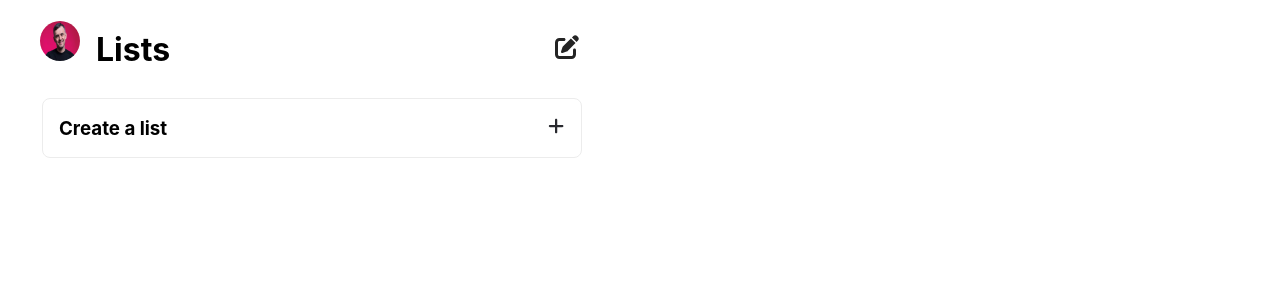
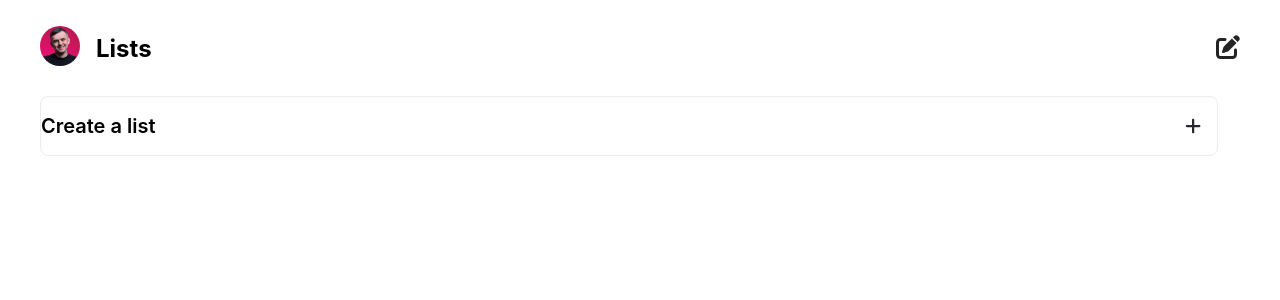
Before and after one commit to nicky-z/Whop-Frontend, a React (Create React App) app: page / in a window 1280 px wide. Shown: the top 300 px of the page. Built offline with nearby package versions, Linux system fonts and the light colour scheme.

Commit message:
added webpack to support svgs; aligned homepage header, aligned edit page header

```diff
--- a/src/App.css
+++ b/src/App.css
@@ -3,37 +3,53 @@
   text-align: left;
   display:flex;
   flex-direction: column;
+  margin-left: 40px;
 
 }
 .Header-Container{
   display:flex;
-  width: 619px;
+  /*width: 619px;*/
+  width: 100%;
   height:96px;
+  align-items: center;
+  justify-content: space-between;
 }
 .Header-Title{
-  flex:4;
-  color:black;
+  display: flex;
 }
+
+.Header-Text {
+  display: flex;
+  align-items: center;
+  font-size: 24px;
+  font-weight: bold;
+}
+
 .avatar{
   height:40px;
   width:40px;
   border-radius:20px;
-  margin-left:40px;
+  object-fit: cover;
   margin-right:16px;
-
 }
 .createBtn{
   padding-right:40px;
 }
+
+.createlist {
+  display:flex;
+  align-items: center;
+  font-family: 'Inter';
+  font-style: normal;
+font-weight: 600;
+font-size: 20px;
+}
+
 .Item-Container{
   display: flex;
-  position: relative;
-  justify-content: center;
-  align-items: center;
-  width:540px;
+  justify-content: space-between;
+  width: 95%;
   height: 60px;
-  padding-left:16px;
-  margin-left:40px;
   /* my code
   border-width:1px;
   border-style:solid;
@@ -44,15 +60,14 @@
   border-radius: 8px;
 }
 .Item-Title-Box {
-  flex:5;
-  min-width: 100;
   white-space: nowrap;
   overflow:hidden;
   text-overflow: ellipsis;
 }
 .plusLogo{
-  margin-left:16px;
-  margin-right:16px;
+  padding-right:16px;
+  display: flex;
+  align-items: center;
 }
 .Item-Container:hover{
   box-shadow: 0px 2px 10px rgba(0, 0, 0, 0.08);
@@ -61,6 +76,16 @@
   background: #F4F4F4;
 
 }
+.backIcon {
+  width: 18px;
+  height: 18px;
+  object-fit: cover;
+}
+
+.createInput {
+  width: 90%;
+}
+
 input{
   caret-color: rgb(46, 205, 233);
   font-family:-apple-system, BlinkMacSystemFont, 'Segoe UI', Roboto, Oxygen, Ubuntu, Cantarell, 'Open Sans', 'Helvetica Neue', sans-serif;
@@ -68,25 +93,43 @@ input{
   outline:none;
   font-size:larger;
   font-weight: 600;
-  padding-left:20px;
-  width:250px;
 
 }
-.Cancel{
-  display:inline-flex;
-  margin-left:40px;
+.cancel{
+  display: flex;
   cursor: pointer;
+  align-items: center;
 }
+
+.modifyContainer {
+  margin-top: 32px;
+
+  margin-left: 48px;
+}
+
+.leftHeader {
+  display: flex;
+  width: 95%;
+  justify-content: space-between;
+  margin-bottom: 24px;
+}
+
+.createText {
+  font-size: 20px;
+  font-weight: 600;
+}
+
 .backLogo{
   font-size: 20px;
 }
 .Done{
-  margin-right:40px;
+  margin-right:48px;
   cursor: pointer;
 }
 .dropdown {
-  flex:1;
+  align-items:center;
   position:relative;
+  display: flex;
 }
 .ellipsesBtn {
   padding:8px;
--- a/src/App.js
+++ b/src/App.js
@@ -1,7 +1,10 @@
 import React, { useState } from 'react';
 import './App.css';
-import { SvgCreate, SvgDelete, SvgEdit, SvgEllipses, SvgPlus, SvgBack } from './iconComponents/SVGIcons';
+import { SvgDelete, SvgEdit, SvgEllipses, SvgPlus, SvgBack } from './iconComponents/SVGIcons';
 import avatar from './icons/avatar.png';
+import CreateIcon from './icons/createIcon.svg';
+import BackIcon from './icons/backIcon.svg';
+import EllipseIcon from './icons/ellipsesIcon.svg';
 
 function App() {
   const [todos, setTodos] = useState([]);
@@ -22,16 +25,12 @@ function App() {
   const RenderEmptyState = (props) => {
     console.log('empty', todos)
     return(
-      <table>
-        <tr>
-        <td onClick={() => props.setIsLanding(false)} className="Item-Container">
-          <h3 className = "Item-Title-Box">
+      <div onClick={() => props.setIsLanding(false)} className="Item-Container">
+        <div className="createlist">
           Create a list
-          </h3>
+        </div>
         <div className="plusLogo"><SvgPlus/></div>
-        </td>
-      </tr>
-    </table>
+      </div>
     )
   }
 
@@ -39,30 +38,38 @@ function App() {
     return (
       <div className="List-Container">
       <div className="Header-Container">
-        <h1 className="Header-Title"><img src={avatar} className="avatar"/>Lists</h1>
+        <div className="Header-Title">
+          <div>
+            <img src={avatar} className="avatar"/>
+          </div>
+          <div className="Header-Text">
+            <div>Lists</div>
+          </div>
+        </div>
+        <div>
           <button className="createBtn" onClick={() => setIsLanding(false)}>
-          <SvgCreate/>
+            <img src={CreateIcon} alt="Create Icon" />
           </button>
+        </div>
+
       </div>
       <div>
         {todos.length < 1 ? (
-          <div>
+          <>
             <RenderEmptyState setIsLanding={setIsLanding}/>
-          </div>
+          </>
         ):(
           <div>
-            <table>
             {todos.map((todo, idx) => {
               return (
-                  <tr>
-                    <td className="Item-Container">
+                <div className="Item-Container">
                   <div className="Item-Title-Box">
                         <h3>{todo.name}</h3>
                       </div>
                       <div className="dropdown">
-                        <button>
-                          <SvgEllipses/>
-                        </button>
+                        <div>
+                          <img src={EllipseIcon} className="ellipseIcon"/>
+                        </div>
                         <div className="dropdown-content">
                           <button onClick={() =>editToDo(todo.name, idx)}>
                             <SvgEdit/> Edit
@@ -72,11 +79,9 @@ function App() {
                           </button>
                         </div>
                       </div>
-                    </td>
-                  </tr>
+                </div>
               );
             })}
-            </table>
           </div>
         )}
       </div>
@@ -101,21 +106,17 @@ function App() {
   const renderToDoDetailPage = () => {
     return (
       <>
-        <div style={{ display: 'flex'}}>
-          <div>
-            <button  onClick={() => setIsLanding(true)}>
-            {/* <SvgBack/> */}
-            <h3 className="Cancel">Cancel</h3>
-            </button>
+        <div className="modifyContainer">
+          <div className="leftHeader">
+            <div className="cancel" onClick={() => setIsLanding(true)}>
+              <img src={BackIcon} className="backIcon" />
+              <div className="createText">Cancel</div>
             </div>
-          <div>
-            <button  onClick={() => { title.length ? selectedIdx === -1 ? addToList() : editToList(): setIsLanding(true)}}>
-              <h3 className="Done">Done</h3>
-            </button>
+            <div className="Done" onClick={() => { title.length ? selectedIdx === -1 ? addToList() : editToList(): setIsLanding(true)}}>
+              <div className="createText">Done</div>
             </div>
           </div>
-        <div>
-          <input type="text" value={title} placeholder="List title"  onChange={e => setTitle(e.target.value)} />
+          <input className="createInput" type="text" value={title} placeholder="List title"  onChange={e => setTitle(e.target.value)} />
         </div>
       </>
     )
--- /dev/null
+++ b/webpack.config.js
@@ -0,0 +1,20 @@
+//const webpack = require('webpack');
+
+module.exports = {
+  entry: './src/index.js',
+  module: {
+    rules: [
+      {
+        test: /\.(png|jp(e*)g|svg|gif)$/,
+        use: [
+          {
+            loader: 'file-loader',
+            options: {
+              name: 'images/[hash]-[name].[ext]',
+            },
+          },
+        ],
+      },
+    ],
+  },
+};
```
Also changed, not shown: src/icons/backIcon.svg (added). Lines whose indentation alone changed are shown as unchanged.
